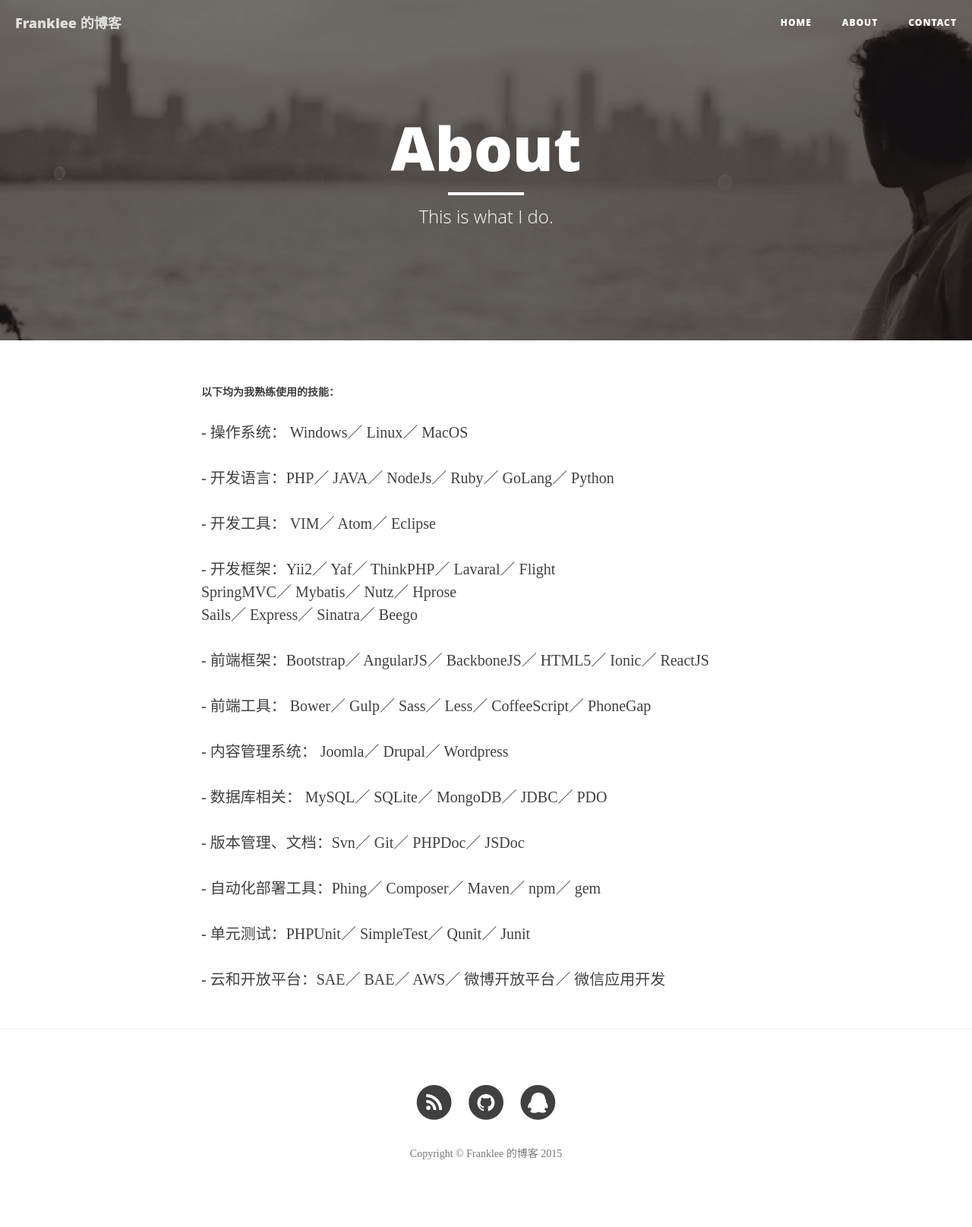
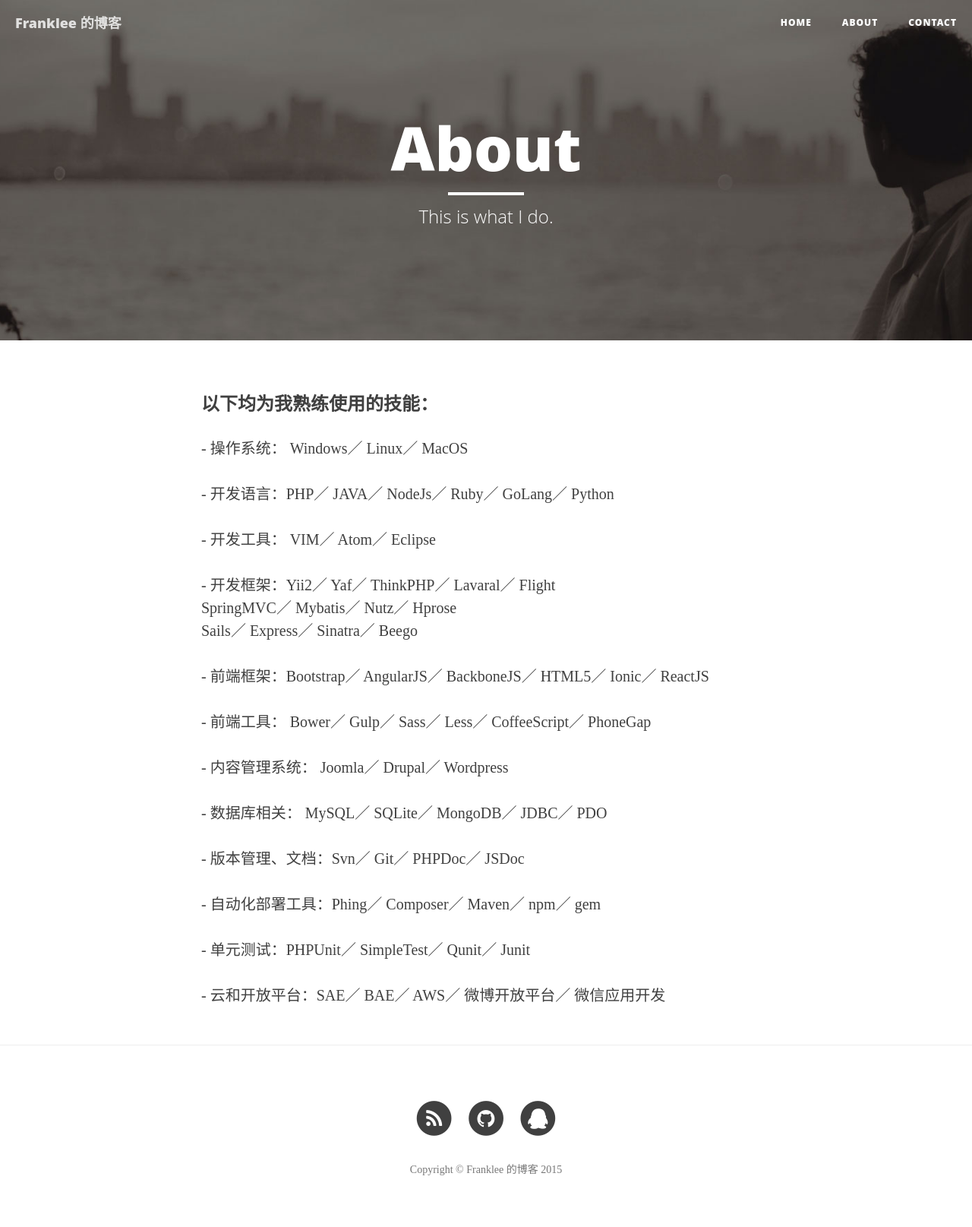
Before and after one commit to FrankLee33/franklee33.github.io, a Jekyll site: the page built from about.html, in a window 1280 px wide. Shown: the whole page at 76% size. Built offline with Jekyll 4.4.1, drawn with Linux system fonts in a browser that asks for light colours; nearby versions of some CDN libraries; some web fonts are replaced; before the commit the page ends 1594 px from its top, so only the background shows below that.

```diff
--- a/about.html
+++ b/about.html
@@ -4,7 +4,7 @@ title: "About"
 description: "This is what I do."
 header-img: "img/about-bg.jpg"
 ---
-<h5>以下均为我熟练使用的技能：</h5>
+<h3>以下均为我熟练使用的技能：</h3>
 <p> - 操作系统： Windows／  Linux／ MacOS</p>
 <p> - 开发语言：PHP／ JAVA／ NodeJs／ Ruby／ GoLang／ Python</p>
 <p> - 开发工具： VIM／ Atom／ Eclipse   </p>
```
